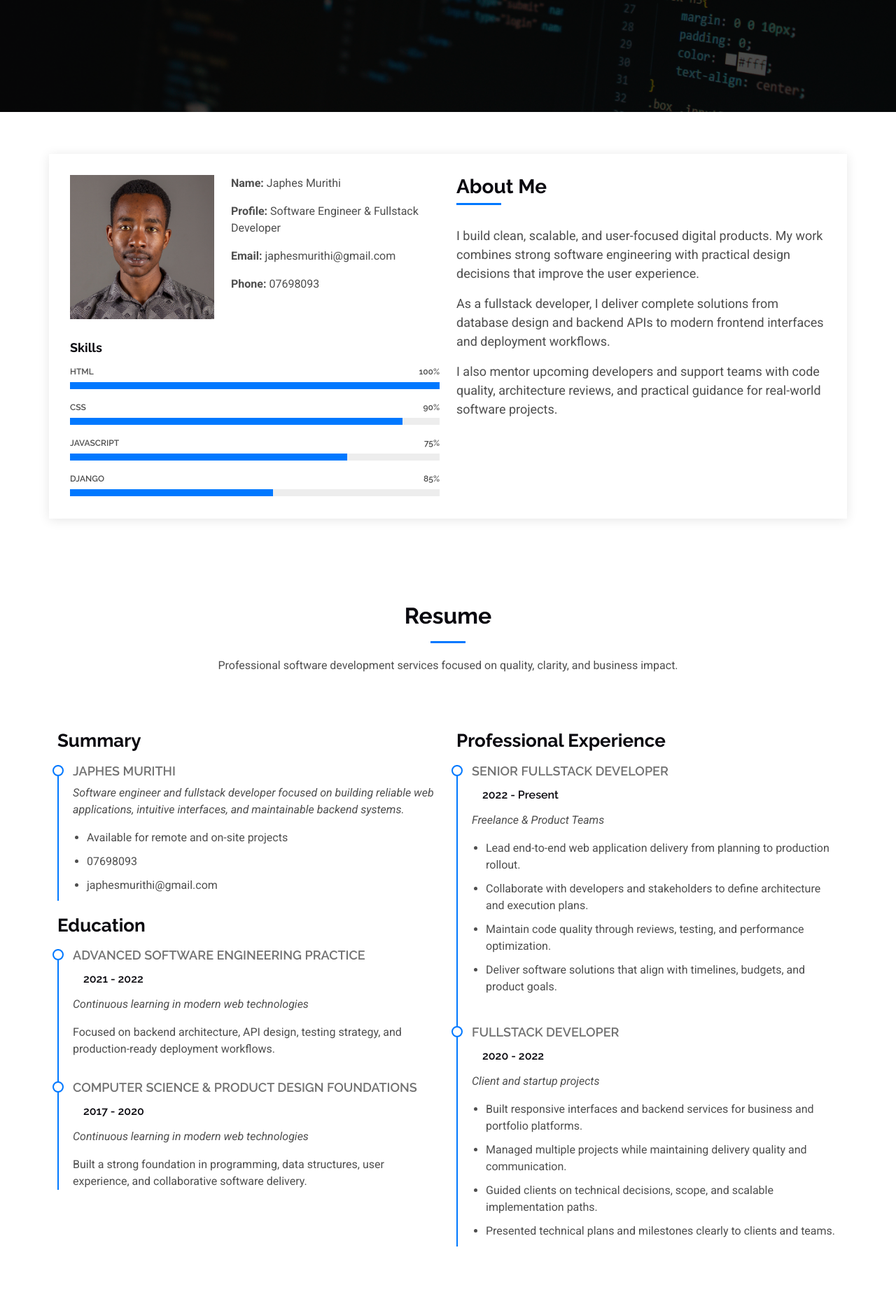
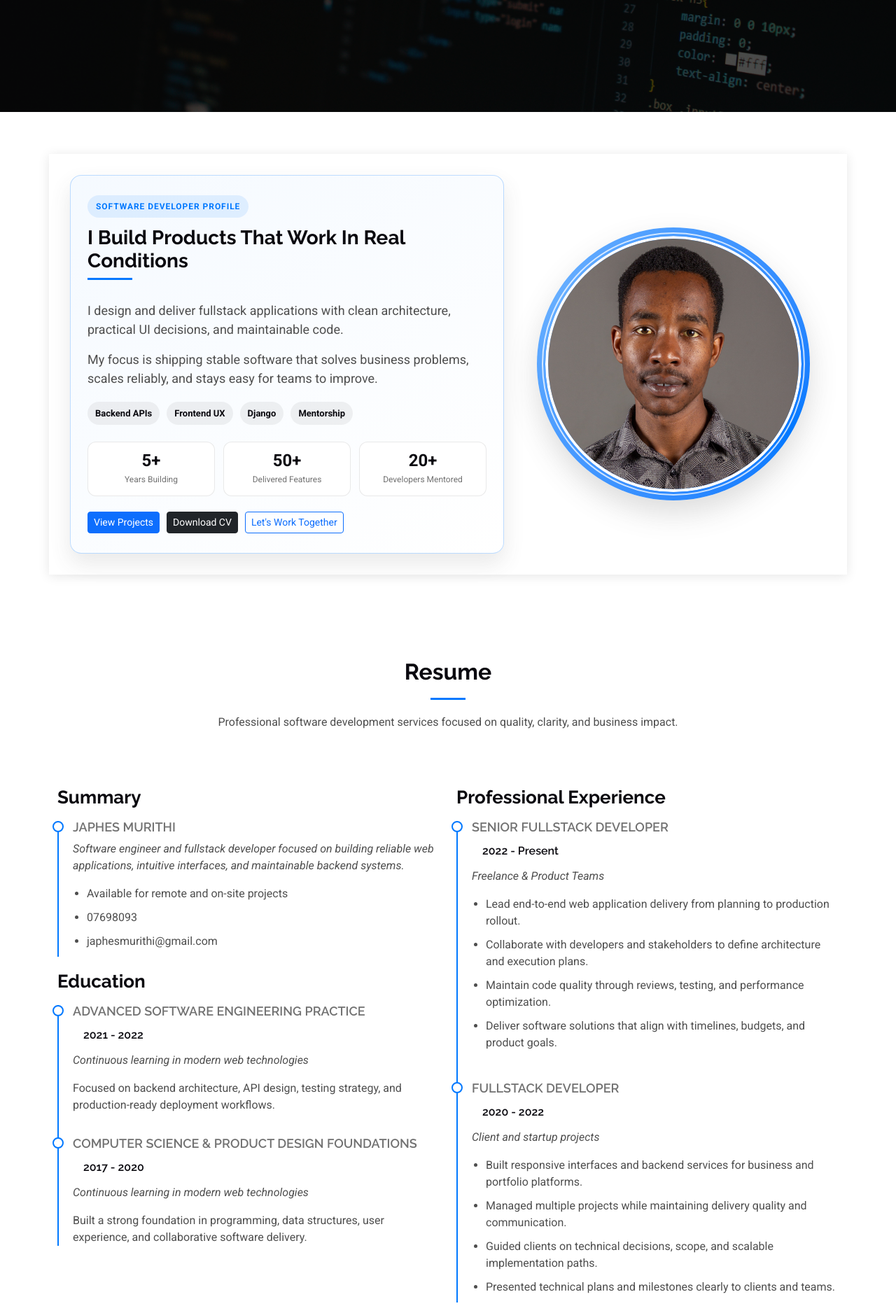
Before and after one commit to JAPHES/japhestech_portfolio, a Django app: page / in a window 1280 px wide. Shown: the part 641-2517 px from the top of the page at 70% size. Run offline with Django 5.2, Linux system fonts and the light colour scheme; some libraries are stand-ins or nearby versions.

```diff
--- a/techie/static/techie/assets/css/main.css
+++ b/techie/static/techie/assets/css/main.css
@@ -797,6 +797,148 @@ section,
   font-size: 18px;
 }
 
+.about .about-me-card {
+  background: linear-gradient(145deg, color-mix(in srgb, var(--surface-color), var(--accent-color) 4%), var(--surface-color));
+  border: 1px solid color-mix(in srgb, var(--accent-color), transparent 75%);
+  border-radius: 16px;
+  padding: 28px 24px;
+  box-shadow: 0 14px 30px color-mix(in srgb, var(--default-color), transparent 88%);
+}
+
+.about .about-eyebrow {
+  display: inline-block;
+  margin-bottom: 12px;
+  font-size: 12px;
+  font-weight: 700;
+  letter-spacing: 0.08em;
+  text-transform: uppercase;
+  color: var(--accent-color);
+  background: color-mix(in srgb, var(--accent-color), transparent 90%);
+  border-radius: 999px;
+  padding: 7px 12px;
+}
+
+.about .about-tags {
+  display: flex;
+  flex-wrap: wrap;
+  gap: 10px;
+  margin-top: 20px;
+}
+
+.about .about-tags span {
+  font-size: 13px;
+  font-weight: 600;
+  color: var(--heading-color);
+  background: color-mix(in srgb, var(--default-color), transparent 92%);
+  border-radius: 999px;
+  padding: 7px 11px;
+}
+
+.about .about-metrics {
+  margin-top: 24px;
+  display: grid;
+  grid-template-columns: repeat(3, minmax(0, 1fr));
+  gap: 12px;
+}
+
+.about .about-metrics .metric-item {
+  text-align: center;
+  background: var(--surface-color);
+  border-radius: 12px;
+  border: 1px solid color-mix(in srgb, var(--default-color), transparent 88%);
+  padding: 14px 10px;
+}
+
+.about .about-metrics .metric-item strong {
+  display: block;
+  font-size: 24px;
+  line-height: 1;
+  color: var(--heading-color);
+}
+
+.about .about-metrics .metric-item small {
+  display: block;
+  margin-top: 6px;
+  font-size: 12px;
+  color: color-mix(in srgb, var(--default-color), transparent 20%);
+}
+
+.about .about-actions {
+  margin-top: 22px;
+  display: flex;
+  flex-wrap: wrap;
+  gap: 10px;
+}
+
+.about .about-visual-wrap {
+  position: relative;
+  width: min(100%, 390px);
+  aspect-ratio: 1 / 1;
+  border-radius: 50% !important;
+  padding: 12px;
+  background: conic-gradient(from 120deg, var(--accent-color), color-mix(in srgb, var(--accent-color), #ffffff 40%), var(--accent-color));
+  box-shadow: 0 18px 40px color-mix(in srgb, var(--default-color), transparent 80%);
+  overflow: hidden;
+}
+
+.about .about-visual-wrap::before {
+  content: "";
+  position: absolute;
+  inset: -10px;
+  border-radius: 50%;
+  border: 2px dashed color-mix(in srgb, var(--accent-color), transparent 55%);
+  animation: about-ring-rotate 16s linear infinite;
+  pointer-events: none;
+}
+
+.about .about-visual-wrap::after {
+  content: "";
+  position: absolute;
+  inset: 7px;
+  border-radius: 50%;
+  border: 2px solid color-mix(in srgb, #ffffff, transparent 25%);
+  pointer-events: none;
+}
+
+.about .about-visual {
+  width: 100% !important;
+  height: 100% !important;
+  object-fit: cover;
+  object-position: center;
+  border-radius: 50% !important;
+  clip-path: circle(50%);
+  border: 4px solid var(--surface-color);
+  display: block;
+}
+
+@keyframes about-ring-rotate {
+  from {
+    transform: rotate(0deg);
+  }
+
+  to {
+    transform: rotate(360deg);
+  }
+}
+
+@media (max-width: 768px) {
+  .about .about-me-card {
+    padding: 22px 18px;
+  }
+
+  .about .about-metrics {
+    grid-template-columns: 1fr;
+  }
+
+  .about .about-visual-wrap {
+    width: min(100%, 310px);
+  }
+
+  .about .about-visual {
+    min-height: 0;
+  }
+}
+
 /*--------------------------------------------------------------
 # Resume Section
 --------------------------------------------------------------*/
--- a/techie/templates/techie/index.html
+++ b/techie/templates/techie/index.html
@@ -98,68 +98,51 @@
 
       <div class="container" data-aos="fade-up" data-aos-delay="100">
 
-        <div class="row gy-4">
-          <div class="col-md-6">
+        <div class="row gy-4 align-items-center">
+          <div class="col-lg-7 order-2 order-lg-1">
+            <div class="about-me about-me-card">
+              <span class="about-eyebrow">Software Developer Profile</span>
+              <h4>I Build Products That Work In Real Conditions</h4>
+              <p>
+                I design and deliver fullstack applications with clean architecture, practical UI decisions, and maintainable code.
+              </p>
+              <p>
+                My focus is shipping stable software that solves business problems, scales reliably, and stays easy for teams to improve.
+              </p>
 
-            <div class="row justify-content-between gy-4">
-              <div class="col-lg-5">
-                <img src="{% static 'techie/assets/img/hero-img1.jpeg' %}" class="img-fluid" alt="">
+              <div class="about-tags">
+                <span>Backend APIs</span>
+                <span>Frontend UX</span>
+                <span>Django</span>
+                <span>Mentorship</span>
               </div>
-              <div class="col-lg-7 about-info">
-                <p><strong>Name: </strong> <span>Japhes Murithi</span></p>
-                <p><strong>Profile: </strong> <span>Software Engineer & Fullstack Developer</span></p>
-                <p><strong>Email: </strong> <span>japhesmurithi@gmail.com</span></p>
-                <p><strong>Phone: </strong> <span>07698093</span></p>
+
+              <div class="about-metrics">
+                <div class="metric-item">
+                  <strong>5+</strong>
+                  <small>Years Building</small>
+                </div>
+                <div class="metric-item">
+                  <strong>50+</strong>
+                  <small>Delivered Features</small>
+                </div>
+                <div class="metric-item">
+                  <strong>20+</strong>
+                  <small>Developers Mentored</small>
+                </div>
               </div>
-            </div>
 
-            <div class="skills-content skills-animation">
-
-              <h5>Skills</h5>
-
-              <div class="progress">
-                <span class="skill"><span>HTML</span> <i class="val">100%</i></span>
-                <div class="progress-bar-wrap">
-                  <div class="progress-bar" role="progressbar" aria-valuenow="100" aria-valuemin="0" aria-valuemax="100"></div>
-                </div>
-              </div><!-- End Skills Item -->
-
-              <div class="progress">
-                <span class="skill"><span>CSS</span> <i class="val">90%</i></span>
-                <div class="progress-bar-wrap">
-                  <div class="progress-bar" role="progressbar" aria-valuenow="90" aria-valuemin="0" aria-valuemax="100"></div>
-                </div>
-              </div><!-- End Skills Item -->
-
-              <div class="progress">
-                <span class="skill"><span>JavaScript</span> <i class="val">75%</i></span>
-                <div class="progress-bar-wrap">
-                  <div class="progress-bar" role="progressbar" aria-valuenow="75" aria-valuemin="0" aria-valuemax="100"></div>
-                </div>
-              </div><!-- End Skills Item -->
-
-              <div class="progress">
-                <span class="skill"><span>Django</span> <i class="val">85%</i></span>
-                <div class="progress-bar-wrap">
-                  <div class="progress-bar" role="progressbar" aria-valuenow="55" aria-valuemin="0" aria-valuemax="100"></div>
-                </div>
-              </div><!-- End Skills Item -->
-
+              <div class="about-actions">
+                <a href="#projects" class="btn btn-primary btn-sm">View Projects</a>
+                <a href="{% static 'techie/assets/cv/Japhes_Murithi_CV.txt' %}" class="btn btn-dark btn-sm" download>Download CV</a>
+                <a href="#contact" class="btn btn-outline-primary btn-sm">Let's Work Together</a>
+              </div>
             </div>
           </div>
 
-          <div class="col-md-6">
-            <div class="about-me">
-              <h4>About Me</h4>
-              <p>
-                I build clean, scalable, and user-focused digital products. My work combines strong software engineering with practical design decisions that improve the user experience.
-              </p>
-              <p>
-                As a fullstack developer, I deliver complete solutions from database design and backend APIs to modern frontend interfaces and deployment workflows.
-              </p>
-              <p>
-                I also mentor upcoming developers and support teams with code quality, architecture reviews, and practical guidance for real-world software projects.
-              </p>
+          <div class="col-lg-5 order-1 order-lg-2 d-flex justify-content-center">
+            <div class="about-visual-wrap">
+              <img src="{% static 'techie/assets/img/hero-img1.jpeg' %}" class="img-fluid about-visual" alt="Japhes Murithi portrait">
             </div>
           </div>
         </div>
```
Also changed, not shown: techie/static/techie/assets/cv/Japhes_Murithi_CV.txt (added, +21 -0 lines).
